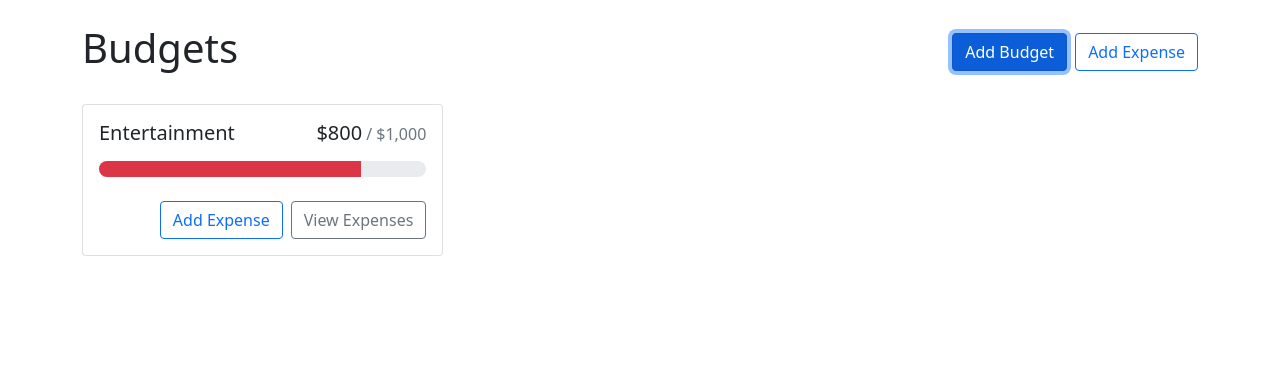
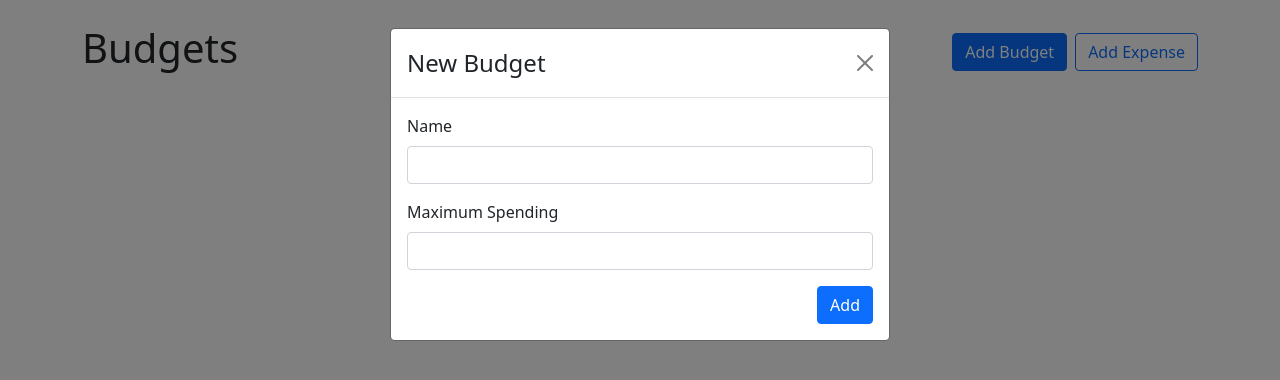
Before and after one commit to triciachow/react-budget, a React (Create React App) app: page / in a window 1280 px wide. Both pictures are taken after a click on the button "Add Budget". Shown: the top 380 px of the page. Built offline with nearby package versions, Linux system fonts and the light colour scheme.

Commit message:
Add budgets logic

```diff
--- a/src/App.js
+++ b/src/App.js
@@ -1,14 +1,21 @@
-import React from "react";
+import React, { useState } from "react";
 import { Button, Container, Stack } from "react-bootstrap";
+import AddBudgetModal from "./components/AddBudgetModal";
 import BudgetCard from "./components/BudgetCard";
+import { useBudget } from "./context/BudgetsContext";
 
 function App() {
+  const [showAddBudgetModal, setShowAddBudgetModal] = useState(false);
+  const { budgets, getBudgetExpenses } = useBudget();
+
   return (
     <>
       <Container className="my-4">
         <Stack direction="horizontal" gap="2" className="mb-4">
           <h1 className="me-auto">Budgets</h1>
-          <Button variant="primary">Add Budget</Button>
+          <Button variant="primary" onClick={() => setShowAddBudgetModal(true)}>
+            Add Budget
+          </Button>
           <Button variant="outline-primary">Add Expense</Button>
         </Stack>
         <div
@@ -19,9 +26,26 @@ function App() {
             alignItems: "flex-start",
           }}
         >
-          <BudgetCard name="Entertainment" amount={800} max={1000}></BudgetCard>
+          {budgets.map(budget => {
+            const amount = getBudgetExpenses(budget.id).reduce(
+              (total, expense) => total + expense.amount,
+              0
+            );
+            return (
+              <BudgetCard
+                key={budget.id}
+                name={budget.name}
+                amount={amount}
+                max={budget.max}
+              />
+            );
+          })}
         </div>
       </Container>
+      <AddBudgetModal
+        show={showAddBudgetModal}
+        handleClose={() => setShowAddBudgetModal(false)}
+      />
     </>
   );
 }
--- a/src/components/AddBudgetModal.js
+++ b/src/components/AddBudgetModal.js
@@ -1,21 +1,40 @@
-import React from "react";
+import React, { useRef } from "react";
 import { Button, Form, Modal } from "react-bootstrap";
+import { useBudget } from "../context/BudgetsContext";
 
 function AddBudgetModal({ show, handleClose }) {
+  const nameRef = useRef();
+  const maxRef = useRef();
+  const { addBudget } = useBudget();
+
+  function handleSubmit(e) {
+    e.preventDefault();
+    addBudget({
+      name: nameRef.current.value,
+      max: parseFloat(maxRef.current.value),
+    });
+  }
+
   return (
     <Modal show={show} onHide={handleClose}>
-      <Form onSubmit={hahndleSubmit}>
+      <Form onSubmit={handleSubmit}>
         <Modal.Header closeButton>
           <Modal.Title>New Budget</Modal.Title>
         </Modal.Header>
         <Modal.Body>
           <Form.Group className="mb-3" controlId="name">
             <Form.Label>Name</Form.Label>
-            <Form.Control type="text" required />
+            <Form.Control ref={nameRef} type="text" required />
           </Form.Group>
           <Form.Group className="mb-3" controlId="max">
             <Form.Label>Maximum Spending</Form.Label>
-            <Form.Control type="number" required min={0} step={0.01} />
+            <Form.Control
+              ref={maxRef}
+              type="number"
+              required
+              min={0}
+              step={0.01}
+            />
           </Form.Group>
           <div className="d-flex justify-content-end">
             <Button variant="primary" type="submit">
```
